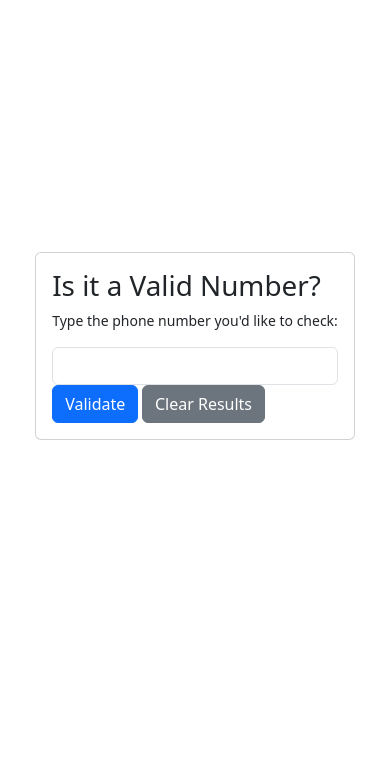
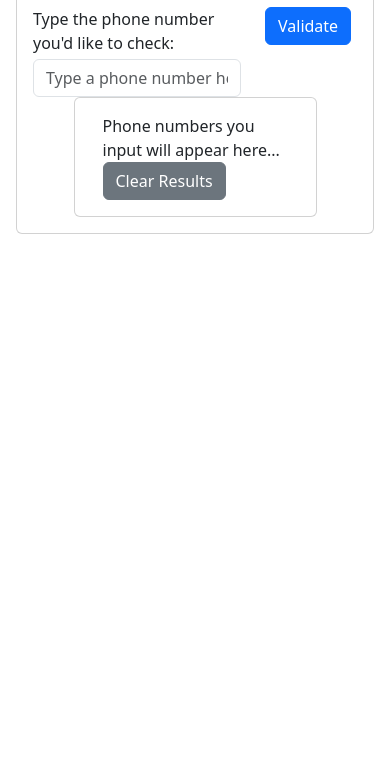
Before and after one commit to n-s-harvey/FreeCodeCamp, a website: page 02.5_Beta_JavaScript_Algorithm_and_Data_Structures/telephone-number-validator/index.html in a window 390 px wide. Shown: the part 76-844 px from the top of the page. Drawn offline with nearby package versions, Linux system fonts and the light colour scheme.

Commit message:
layout changes for telephone-number-validator

```diff
--- a/02.5_Beta_JavaScript_Algorithm_and_Data_Structures/telephone-number-validator/index.html
+++ b/02.5_Beta_JavaScript_Algorithm_and_Data_Structures/telephone-number-validator/index.html
@@ -11,17 +11,26 @@
   <link href="styles.css" rel="stylesheet">
 </head>
 
-<body class="d-flex justify-content-center align-items-center">
-  <article class=" card">
-    <section class="container small card-body">
-
-      <h1 class="card-title">Is it a Valid Number?</h1>
-
-      <p class="card-text">Type the phone number you'd like to check: </p>
-      <input type="text" id="user-input" class="form-control">
-      <button type="button" id="check-btn" class="btn btn-primary" onclick="">Validate</button>
-      <button type="button" id="clear-btn" class="btn btn-secondary" onclick="">Clear Results</button>
-      <div id="results-div"></div>
+<body class="p-3">
+  <article class="card ">
+    <h1 class="card-header text-center">Is it a Valid Number?</h1>
+    <section class="container card-body">
+      <div class="row">
+        <div class="col-8">
+          <label for="user-input" class="card-text ">Type the phone number you'd like to check: </label>
+          <input type="text" id="user-input" class="form-control form-text   col-8"
+            placeholder="Type a phone number here...">
+        </div>
+        <div class="col-4">
+          <button type="button" id="check-btn" class="btn btn-primary   onclick="">Validate</button>
+        </div>
+      </div>
+      <div id=" results-div" class="card container w-75">
+            <div class="card-body">
+              Phone numbers you input will appear here...
+              <button type=" button" id="clear-btn" class="btn btn-secondary block" onclick="">Clear Results</button>
+            </div>
+        </div>
     </section>
   </article>
   <script src="https://cdn.jsdelivr.net/npm/bootstrap@5.3.2/dist/js/bootstrap.bundle.min.js"
--- a/02.5_Beta_JavaScript_Algorithm_and_Data_Structures/telephone-number-validator/styles.scss
+++ b/02.5_Beta_JavaScript_Algorithm_and_Data_Structures/telephone-number-validator/styles.scss
@@ -1,6 +1,6 @@
-.small {
-  max-width: 400px;
-}
+// .small {
+//   max-width: 400px;
+// }
 
 body {
   height: 100vh;
```
Also changed, not shown: 02.5_Beta_JavaScript_Algorithm_and_Data_Structures/telephone-number-validator/styles.css, 1 other file.
